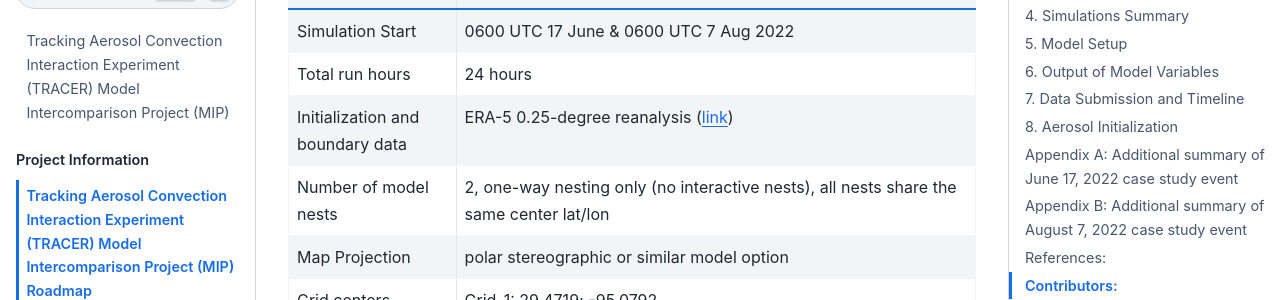
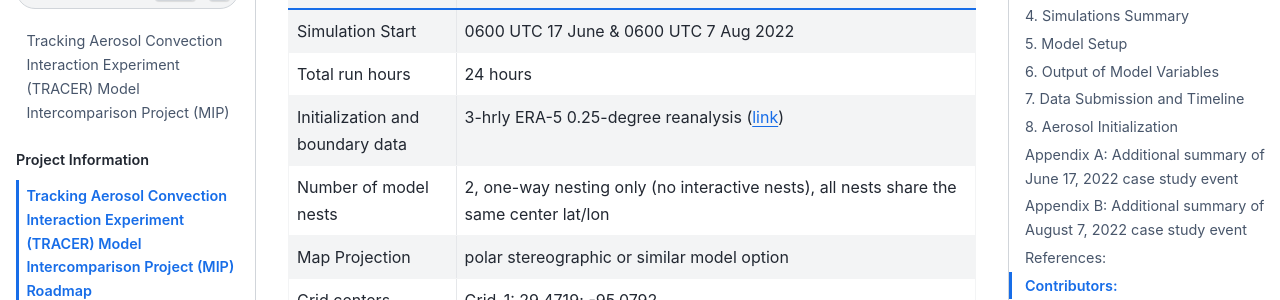
Before and after one commit to ARM-Synergy/tracer-mip, a Jupyter Book: the page built from Roadmap.md, in a window 1280 px wide and 900 px high, scrolled down 4325 px. Shown: the part 153-453 px from the top of the window. Built offline with Jupyter Book 1.0.4 settings and Sphinx 7.4.7 and the Sphinx Book theme 1.1.4, drawn with Linux system fonts in a browser that asks for light colours.

Commit message:
Update Roadmap.md

```diff
--- a/Roadmap.md
+++ b/Roadmap.md
@@ -71,7 +71,7 @@
 | --- | --- |
 | Simulation Start | 0600 UTC 17 June & 0600 UTC 7 Aug 2022 |
 | Total run hours | 24 hours |
-| Initialization and boundary data | ERA-5 0.25-degree reanalysis ([link](https://cds.climate.copernicus.eu/cdsapp#!/dataset/reanalysis-era5-pressure-levels?tab=overview)) |
+| Initialization and boundary data | 3-hrly ERA-5 0.25-degree reanalysis ([link](https://cds.climate.copernicus.eu/cdsapp#!/dataset/reanalysis-era5-pressure-levels?tab=overview)) |
 | Number of model nests | 2, one-way nesting only (no interactive nests), all nests share the same center lat/lon|
 | Map Projection | polar stereographic or similar model option |
 | Grid centers latitude; longitude | Grid-1: 29.4719; -95.0792 <br>Grid-2: 29.4719; -95.0792 |
```
